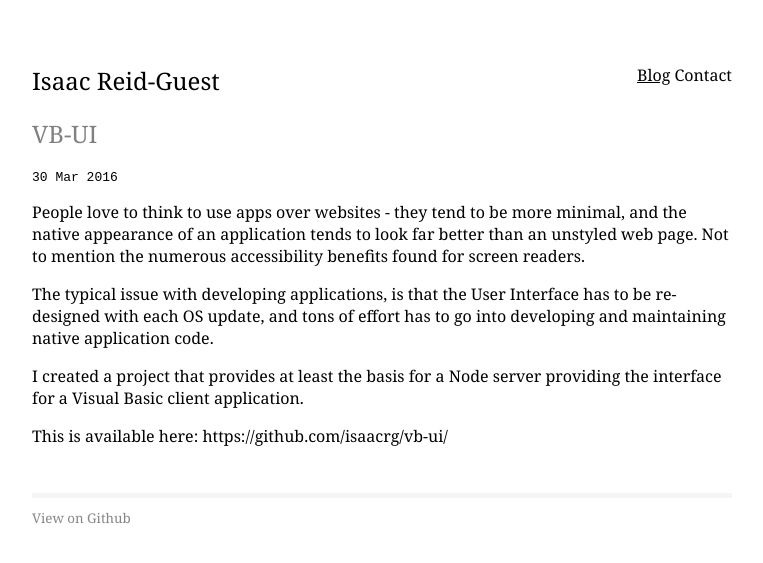
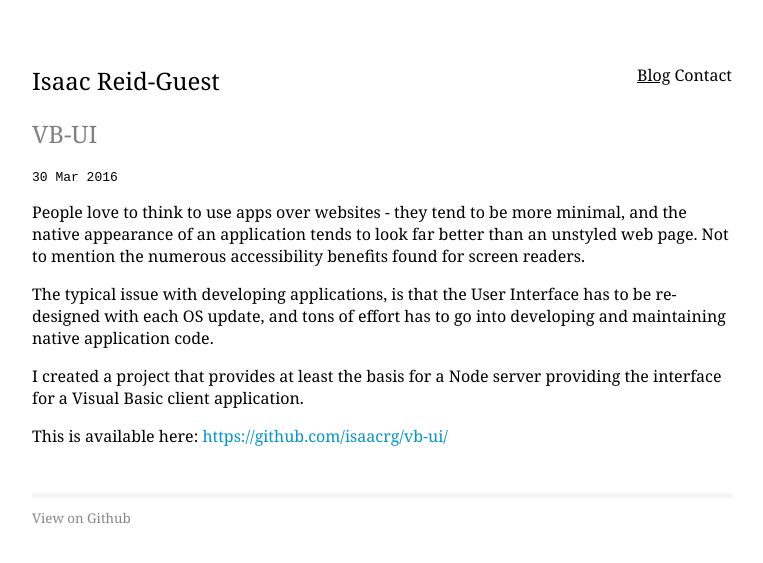
Before and after one commit to ir-g/ir-g.github.io, a Jekyll site: the page built from _posts/2016-03-30-vb-ui.md, in a window 1280 px wide. Shown: the top 563 px of the page, without its empty margins (258-1021 px from the left). Built offline with Jekyll 4.4.1, drawn with Linux system fonts in a browser that asks for light colours.

Commit message:
Update 2016-03-30-vb-ui.md

```diff
--- a/_posts/2016-03-30-vb-ui.md
+++ b/_posts/2016-03-30-vb-ui.md
@@ -13,4 +13,4 @@
 
 I created a project that provides at least the basis for a Node server providing the interface for a Visual Basic client application.
 
-This is available here: https://github.com/isaacrg/vb-ui/
+This is available here: <https://github.com/isaacrg/vb-ui/>
```
